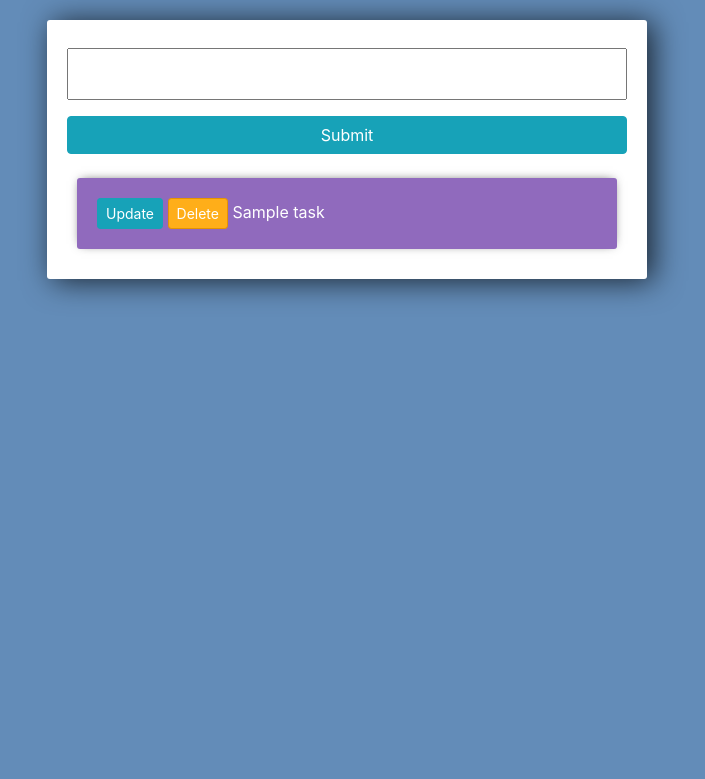
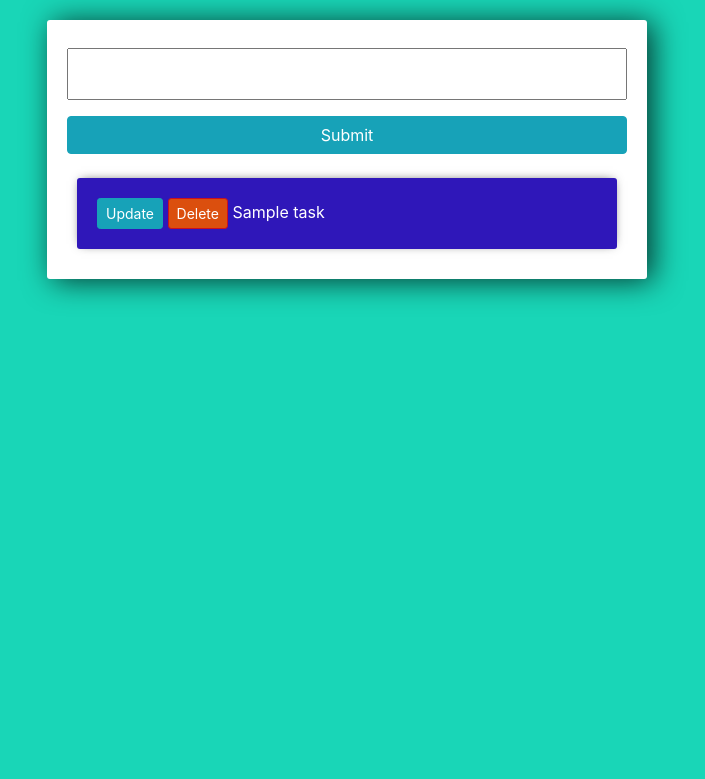
Before and after one commit to BhavyaBibi/Django-Todo-App, a Django app: template tasks/templates/tasks/list.html in a window 1280 px wide. Shown: the top 779 px of the page, without its empty margins (293-998 px from the left). Run offline with Django 3.2, Linux system fonts and the light colour scheme; the template is opened without the code that fills it: most values are stand-ins (such as "Sample title", 1, 10 or a date in 2020); form fields are guessed from the names that the template uses; parts of the project's set-up code (start-up, migrations or seed data) failed here and were passed over; some libraries are stand-ins or nearby versions.

Commit message:
just changed color

```diff
--- a/tasks/forms.py
+++ b/tasks/forms.py
@@ -2,6 +2,7 @@ from django import forms
 from django.forms import ModelForm
 from.models import*
 class TaskForm(forms.ModelForm):
+    title= forms.CharField(widget= forms.TextInput(attrs={'placeholder':'Add new task...'}))
     class Meta:
         model=Task
         fields='__all__'
--- a/tasks/templates/tasks/list.html
+++ b/tasks/templates/tasks/list.html
@@ -3,7 +3,7 @@
 
 <style>
     body {
-        background-color: #638CB8;
+        background-color: #19d6b7;
     }
 
     input {
@@ -18,7 +18,7 @@
     }
 
     .submit {
-        background-color: #6BA3E8;
+        background-color: #5d17b9;
     }
 
     .center-column {
@@ -31,7 +31,7 @@
     }
 
     .item-row {
-        background-color: #906abd;
+        background-color: #2f17b9;
         margin: 10px;
         padding: 20px;
         border-radius: 3px;
@@ -41,8 +41,8 @@
     }
 
     .btn-danger {
-        background-color: #ffae19;
-        border-color: #e59400;
+        background-color: #db4f0e;
+        border-color: #c91120;
     }
 </style>
 
```
Also changed, not shown: db.sqlite3.
